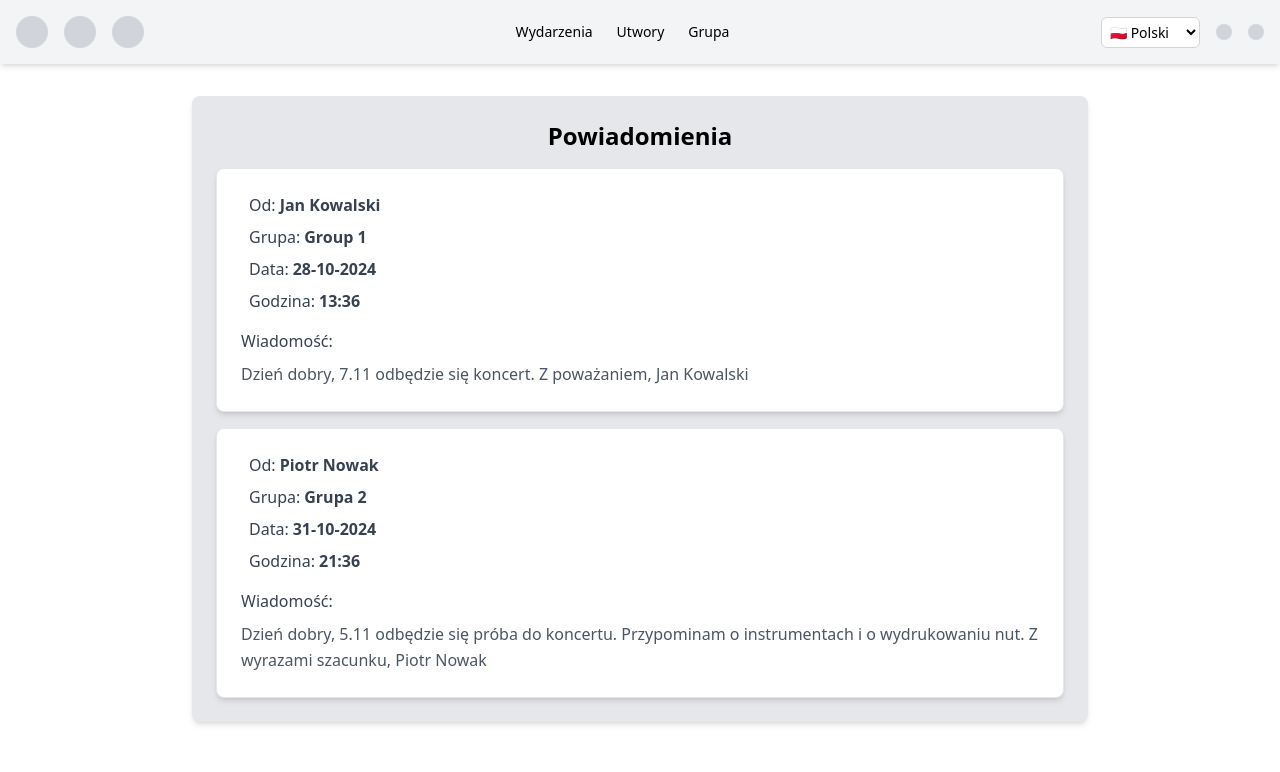
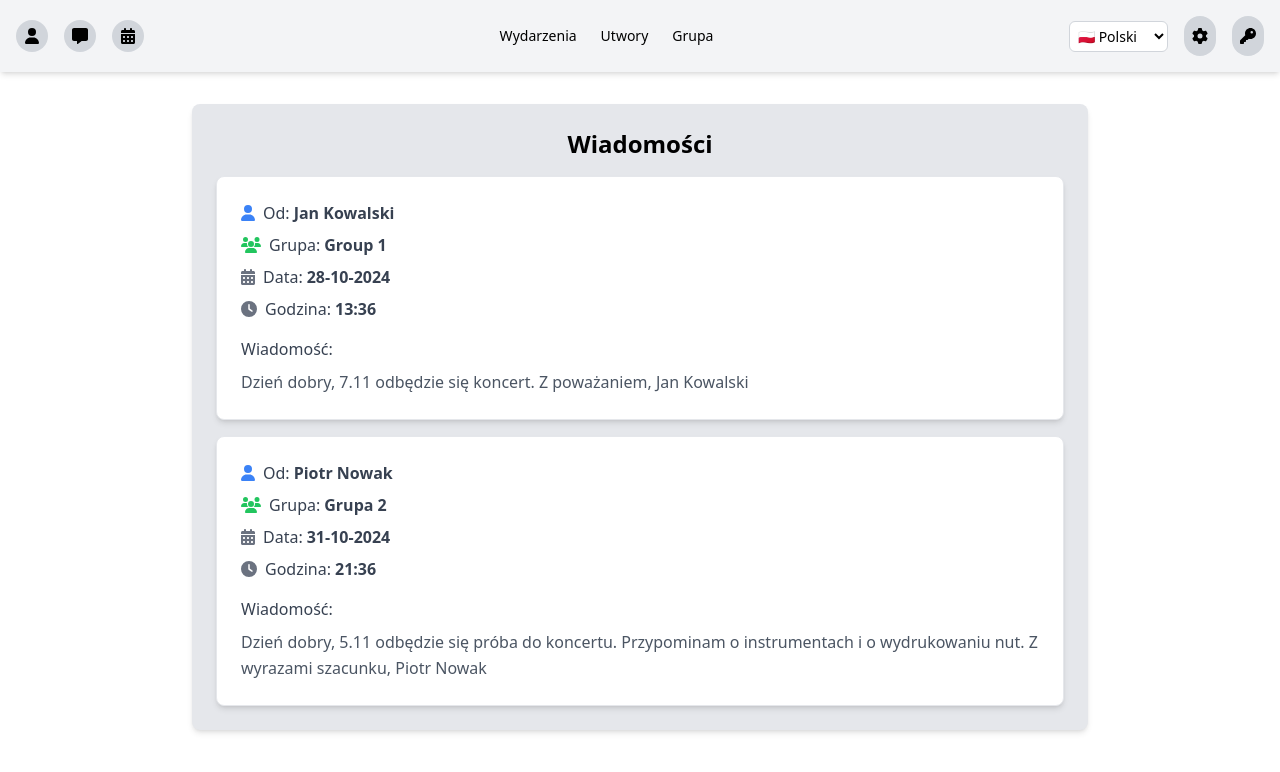
Before and after one commit to dominika232323/orkestro, a React (Create React App) app in the folder frontend/: page /main-page in a window 1280 px wide. Both pictures are taken after a click on the element 80 px from the left and 32 px from the top of the page. Shown: the top 772 px of the page. Built offline with nearby package versions, Linux system fonts and the light colour scheme.

Commit message:
Renamed notifications to messages, fontawesome imported differently

```diff
--- a/frontend/package.json
+++ b/frontend/package.json
@@ -3,6 +3,9 @@
   "version": "0.1.0",
   "private": true,
   "dependencies": {
+    "@fortawesome/fontawesome-svg-core": "^6.7.1",
+    "@fortawesome/free-solid-svg-icons": "^6.7.1",
+    "@fortawesome/react-fontawesome": "^0.2.2",
     "@testing-library/jest-dom": "^5.17.0",
     "@testing-library/react": "^13.4.0",
     "@testing-library/user-event": "^13.5.0",
--- a/frontend/src/components/Invitation.tsx
+++ b/frontend/src/components/Invitation.tsx
@@ -1,3 +1,6 @@
+import { faCheck, faTimes } from "@fortawesome/free-solid-svg-icons";
+import { FontAwesomeIcon } from "@fortawesome/react-fontawesome";
+
 interface IInvitation {
   text: string;
 }
@@ -11,13 +14,13 @@ export default function Invitation({ text }: IInvitation) {
           className="w-10 h-10 bg-green-500 hover:bg-green-600 text-white rounded-full flex items-center justify-center transition-colors"
           title="Accept"
         >
-          <i className="fas fa-thumbs-up"></i>
+          <FontAwesomeIcon icon={faCheck} />
         </button>
         <button
           className="w-10 h-10 bg-red-500 hover:bg-red-600 text-white rounded-full flex items-center justify-center transition-colors"
           title="Reject"
         >
-          <i className="fas fa-thumbs-down"></i>
+          <FontAwesomeIcon icon={faTimes} />
         </button>
       </div>
     </li>
--- a/frontend/src/components/Notification.tsx
+++ b/frontend/src/components/Message.tsx
@@ -1,6 +1,13 @@
+import {
+  faCalendarAlt,
+  faClock,
+  faUser,
+  faUsers,
+} from "@fortawesome/free-solid-svg-icons";
 import { useLanguage } from "../LanguageContext";
+import { FontAwesomeIcon } from "@fortawesome/react-fontawesome";
 
-interface INotification {
+interface IMessage {
   id: string;
   group: string;
   from: string;
@@ -9,14 +16,14 @@ interface INotification {
   hour: string;
 }
 
-export default function Notification({
+export default function Message({
   id,
   group,
   from,
   message,
   date,
   hour,
-}: INotification) {
+}: IMessage) {
   const { t } = useLanguage();
   return (
     <li
@@ -26,36 +33,34 @@ export default function Notification({
       <div className="mb-4">
         <p className="flex items-center text-gray-700 font-medium">
           <span className="mr-2 text-blue-500">
-            <i className="fas fa-user"></i>
+            <FontAwesomeIcon icon={faUser} />
           </span>
-          {t("notification.from")}:{" "}
+          {t("message.from")}:{" "}
           <span className="ml-1 font-semibold">{from}</span>
         </p>
         <p className="flex items-center text-gray-700 font-medium mt-2">
           <span className="mr-2 text-green-500">
-            <i className="fas fa-users"></i>
+            <FontAwesomeIcon icon={faUsers} />
           </span>
-          {t("notification.group")}:{" "}
+          {t("message.group")}:{" "}
           <span className="ml-1 font-semibold">{group}</span>
         </p>
         <p className="flex items-center text-gray-700 font-medium mt-2">
           <span className="mr-2 text-gray-500">
-            <i className="fas fa-calendar-alt"></i>
+            <FontAwesomeIcon icon={faCalendarAlt} />
           </span>
-          {t("notification.date")}:{" "}
+          {t("message.date")}:{" "}
           <span className="ml-1 font-semibold">{date}</span>
         </p>
         <p className="flex items-center text-gray-700 font-medium mt-2">
           <span className="mr-2 text-gray-500">
-            <i className="fas fa-clock"></i>
+            <FontAwesomeIcon icon={faClock} />
           </span>
-          {t("notification.hour")}:{" "}
+          {t("message.hour")}:{" "}
           <span className="ml-1 font-semibold">{hour}</span>
         </p>
       </div>
-      <p className="text-gray-700 font-medium mb-2">
-        {t("notification.message")}:
-      </p>
+      <p className="text-gray-700 font-medium mb-2">{t("message.message")}:</p>
       <p className="text-gray-600 leading-relaxed">{message}</p>
     </li>
   );
--- a/frontend/src/components/Notifications.tsx
+++ b/frontend/src/components/Messages.tsx
@@ -1,9 +1,9 @@
 import { useLanguage } from "../LanguageContext";
-import Notification from "./Notification";
+import Message from "./Message";
 
-export default function Notifications() {
+export default function Messages() {
   const { t } = useLanguage();
-  const notifications = [
+  const messages = [
     {
       id: "1",
       group: "Group 1",
@@ -23,7 +23,7 @@ export default function Notifications() {
         "Dzień dobry,\n 5.11 odbędzie się próba do koncertu. Przypominam o instrumentach i o wydrukowaniu nut.\n Z wyrazami szacunku, Piotr Nowak",
     },
   ];
-  //   const notifications: {
+  //   const messages: {
   //     id: string;
   //     group: string;
   //     from: string;
@@ -32,12 +32,12 @@ export default function Notifications() {
   return (
     <div className="bg-gray-200 p-6 rounded-lg shadow-md max-w-4xl mx-auto mt-8">
       <h1 className="text-2xl font-bold text-center mb-4">
-        {t("notifications.title")}
+        {t("messages.title")}
       </h1>
-      {notifications.length > 0 ? (
+      {messages.length > 0 ? (
         <ul className="space-y-4">
-          {notifications.map((notification) => (
-            <Notification
+          {messages.map((notification) => (
+            <Message
               id={notification.id}
               group={notification.group}
               from={notification.from}
@@ -48,7 +48,7 @@ export default function Notifications() {
           ))}
         </ul>
       ) : (
-        <p>{t("notifications.no-notifications")}</p>
+        <p>{t("messages.no-messages")}</p>
       )}
     </div>
   );
--- a/frontend/src/components/TopBar.tsx
+++ b/frontend/src/components/TopBar.tsx
@@ -1,4 +1,12 @@
 import { useLanguage } from "../LanguageContext";
+import { FontAwesomeIcon } from "@fortawesome/react-fontawesome";
+import {
+  faCalendarDays,
+  faCog,
+  faKey,
+  faMessage,
+  faUser,
+} from "@fortawesome/free-solid-svg-icons";
 
 interface TopBarProps {
   handleChangePage: (newPage: string) => void;
@@ -14,19 +22,19 @@ export default function TopBar({ handleChangePage }: TopBarProps) {
           className="w-8 h-8 bg-gray-300 hover:bg-gray-400 rounded-full flex items-center justify-center"
           onClick={() => handleChangePage("user")}
         >
-          <i className="fas fa-user"></i>
+          <FontAwesomeIcon icon={faUser} />
         </div>
         <div
           className="w-8 h-8 bg-gray-300 hover:bg-gray-400 rounded-full flex items-center justify-center"
-          onClick={() => handleChangePage("notifications")}
+          onClick={() => handleChangePage("messages")}
         >
-          <i className="fas fa-bell"></i>
+          <FontAwesomeIcon icon={faMessage} />
         </div>
         <div
           className="w-8 h-8 bg-gray-300 hover:bg-gray-400 rounded-full flex items-center justify-center"
           onClick={() => handleChangePage("calendar")}
         >
-          <i className="fas fa-calendar"></i>
+          <FontAwesomeIcon icon={faCalendarDays} />
         </div>
       </div>
 
@@ -68,13 +76,13 @@ export default function TopBar({ handleChangePage }: TopBarProps) {
           className="bg-gray-300 p-2 rounded-full hover:bg-gray-400"
           onClick={() => handleChangePage("settings")}
         >
-          <i className="fas fa-cog"></i>
+          <FontAwesomeIcon icon={faCog} />
         </button>
         <button
           className="bg-gray-300 p-2 rounded-full hover:bg-gray-400"
           onClick={() => handleChangePage("key")}
         >
-          <i className="fas fa-key"></i>
+          <FontAwesomeIcon icon={faKey} />
         </button>
       </div>
     </div>
--- a/frontend/src/locales/en/translation.json
+++ b/frontend/src/locales/en/translation.json
@@ -20,11 +20,11 @@
   "group": {
     "manage": "Manage"
   },
-  "notifications": {
-    "title": "Notifications",
-    "no-notifications": "No notifications"
+  "messages": {
+    "title": "Messages",
+    "no-messages": "No messages"
   },
-  "notification": {
+  "message": {
     "from": "From",
     "group": "Group",
     "message": "Message",
--- a/frontend/src/locales/pl/translation.json
+++ b/frontend/src/locales/pl/translation.json
@@ -20,11 +20,11 @@
   "group": {
     "manage": "Zarządzaj"
   },
-  "notifications": {
-    "title": "Powiadomienia",
-    "no-notifications": "Brak powiadomień"
+  "messages": {
+    "title": "Wiadomości",
+    "no-messages": "Brak wiadomości"
   },
-  "notification": {
+  "message": {
     "from": "Od",
     "group": "Grupa",
     "message": "Wiadomość",
--- a/frontend/src/pages/MainPage.tsx
+++ b/frontend/src/pages/MainPage.tsx
@@ -1,7 +1,7 @@
 import UserPanel from "../components/UserPanel";
 import TopBar from "../components/TopBar";
 import { useState } from "react";
-import Notifications from "../components/Notifications";
+import Notifications from "../components/Messages";
 
 export default function MainPage() {
   const [page, changePage] = useState("user");
@@ -9,7 +9,7 @@ export default function MainPage() {
     <>
       <TopBar handleChangePage={changePage} />
       {page === "user" && <UserPanel />}
-      {page === "notifications" && <Notifications />}
+      {page === "messages" && <Notifications />}
     </>
   );
 }
```
Also changed, not shown: 1 other file (tests, documents, lock files or other folders).
